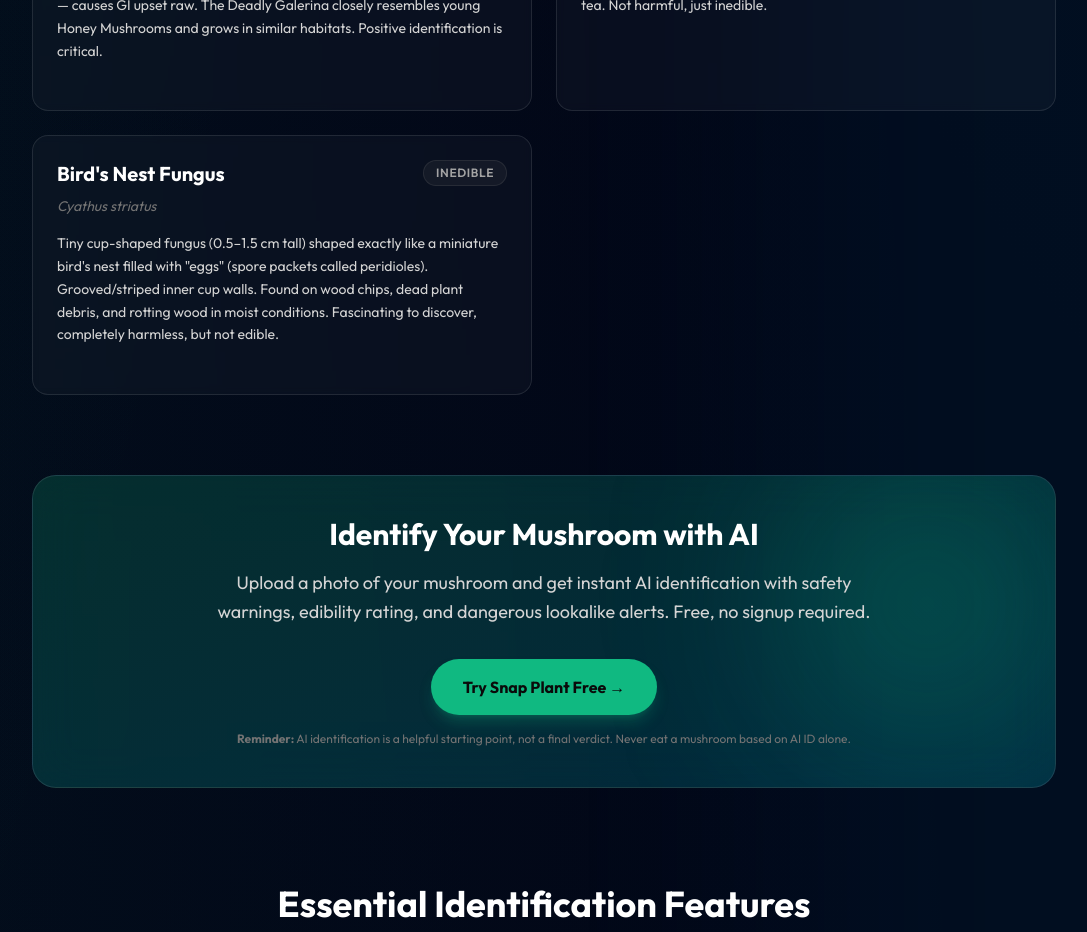
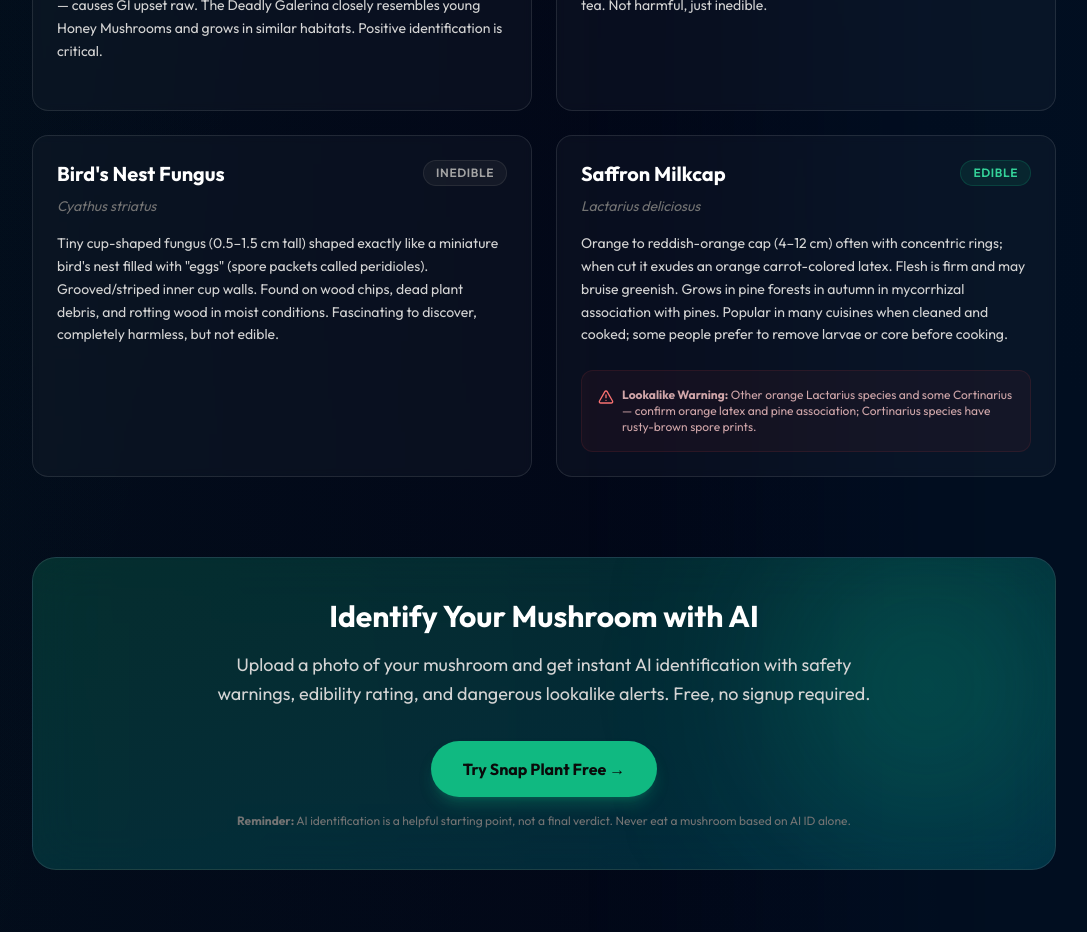
Before and after one commit to Charles-CS/Vera, a Next.js app: page /mushrooms in a window 1280 px wide. Shown: the part 3960-4892 px from the top of the page, without its empty margins (96-1183 px from the left). Built offline with nearby package versions, Linux system fonts and the light colour scheme.

Commit message:
feat: add Saffron Milkcap mushroom entry to data list

```diff
--- a/src/app/mushrooms/page.tsx
+++ b/src/app/mushrooms/page.tsx
@@ -209,6 +209,17 @@ const mushroomsData: Mushroom[] = [
     safety: "Inedible — not toxic, too small & tough",
     badgeType: "inedible",
     description: "Tiny cup-shaped fungus (0.5–1.5 cm tall) shaped exactly like a miniature bird's nest filled with \"eggs\" (spore packets called peridioles). Grooved/striped inner cup walls. Found on wood chips, dead plant debris, and rotting wood in moist conditions. Fascinating to discover, completely harmless, but not edible."
+  }
+  ,
+  {
+    id: 22,
+    name: "Saffron Milkcap",
+    scientific: "Lactarius deliciosus",
+    category: "edible",
+    safety: "Edible — commonly eaten after proper preparation",
+    badgeType: "edible",
+    description: "Orange to reddish-orange cap (4–12 cm) often with concentric rings; when cut it exudes an orange carrot-colored latex. Flesh is firm and may bruise greenish. Grows in pine forests in autumn in mycorrhizal association with pines. Popular in many cuisines when cleaned and cooked; some people prefer to remove larvae or core before cooking.",
+    lookalike: "Other orange Lactarius species and some Cortinarius — confirm orange latex and pine association; Cortinarius species have rusty-brown spore prints."
   }
 ];
 
```
